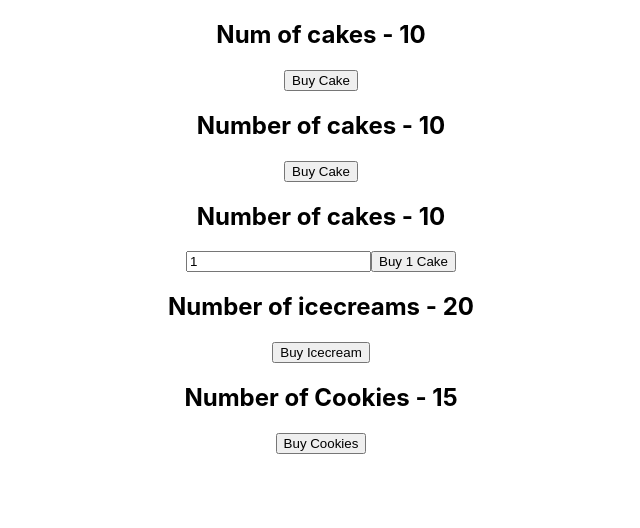
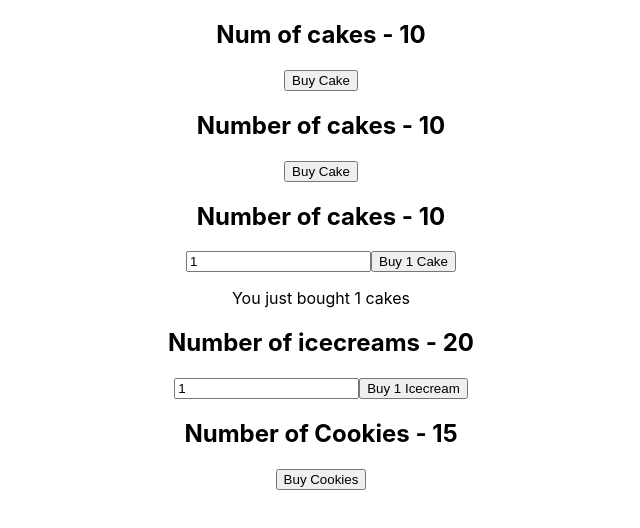
Before and after one commit to Only1tej/react-redux-demo, a React (Create React App) app: page / in a window 1280 px wide. Shown: the top 528 px of the page, without its empty margins (319-959 px from the left). Built offline with nearby package versions, Linux system fonts and the light colour scheme.

Commit message:
Updating action payload to Icecream container

```diff
--- a/src/App.js
+++ b/src/App.js
@@ -4,7 +4,7 @@ import store from "./redux/store";
 import CakeContainer from "./components/CakeContainer";
 import NewCakeContainer from "./components/NewCakeContainer";
 import HooksCakeContainer from "./components/HooksCakeContainer";
-import IceCreamContainer from "./components/iceCreamContainer";
+import IceCreamContainer from "./components/IceCreamContainer";
 import CookiesContainer from "./components/CookiesContainer";
 
 function App() {
--- a/src/components/NewCakeContainer.js
+++ b/src/components/NewCakeContainer.js
@@ -13,6 +13,7 @@ const NewCakeContainer = (props) => {
         onChange={(e) => setNumber(e.target.value)}
       />
       <button onClick={() => props.buyCake(number)}>Buy {number} Cake</button>
+      <p>You just bought {number} cakes</p>
     </div>
   );
 };
--- a/src/components/iceCreamContainer.js
+++ b/src/components/iceCreamContainer.js
@@ -1,12 +1,20 @@
-import React from "react";
+import React, { useState } from "react";
 import { connect } from "react-redux";
 import { buyIceCream } from "../redux";
 
-const iceCreamContainer = (props) => {
+const IceCreamContainer = (props) => {
+  const [number, setNumber] = useState(1);
   return (
     <div>
       <h2>Number of icecreams - {props.numOfIceCreams}</h2>
-      <button onClick={props.buyIceCream}>Buy Icecream</button>
+      <input
+        type="number"
+        value={number}
+        onChange={(e) => setNumber(e.target.value)}
+      />
+      <button onClick={() => props.buyIceCream(number)}>
+        Buy {number} Icecream
+      </button>
     </div>
   );
 };
@@ -19,8 +27,8 @@ const mapStateToProps = (state) => {
 
 const mapDispatchToProps = (dispatch) => {
   return {
-    buyIceCream: () => dispatch(buyIceCream()),
+    buyIceCream: (number) => dispatch(buyIceCream(number)),
   };
 };
 
-export default connect(mapStateToProps, mapDispatchToProps)(iceCreamContainer);
+export default connect(mapStateToProps, mapDispatchToProps)(IceCreamContainer);
--- a/src/redux/icecream/iceCreamActions.js
+++ b/src/redux/icecream/iceCreamActions.js
@@ -1,7 +1,8 @@
 import { BUY_ICECREAM } from "./iceCreamTypes";
 
-export const buyIceCream = () => {
+export const buyIceCream = (number = 1) => {
   return {
     type: BUY_ICECREAM,
+    payload: number,
   };
 };
--- a/src/redux/icecream/iceCreamReducer.js
+++ b/src/redux/icecream/iceCreamReducer.js
@@ -9,7 +9,7 @@ const iceCreamReducer = (state = initialState, action) => {
     case BUY_ICECREAM:
       return {
         ...state,
-        numOfIceCreams: state.numOfIceCreams - 1,
+        numOfIceCreams: state.numOfIceCreams - action.payload,
       };
     default:
       return state;
```
